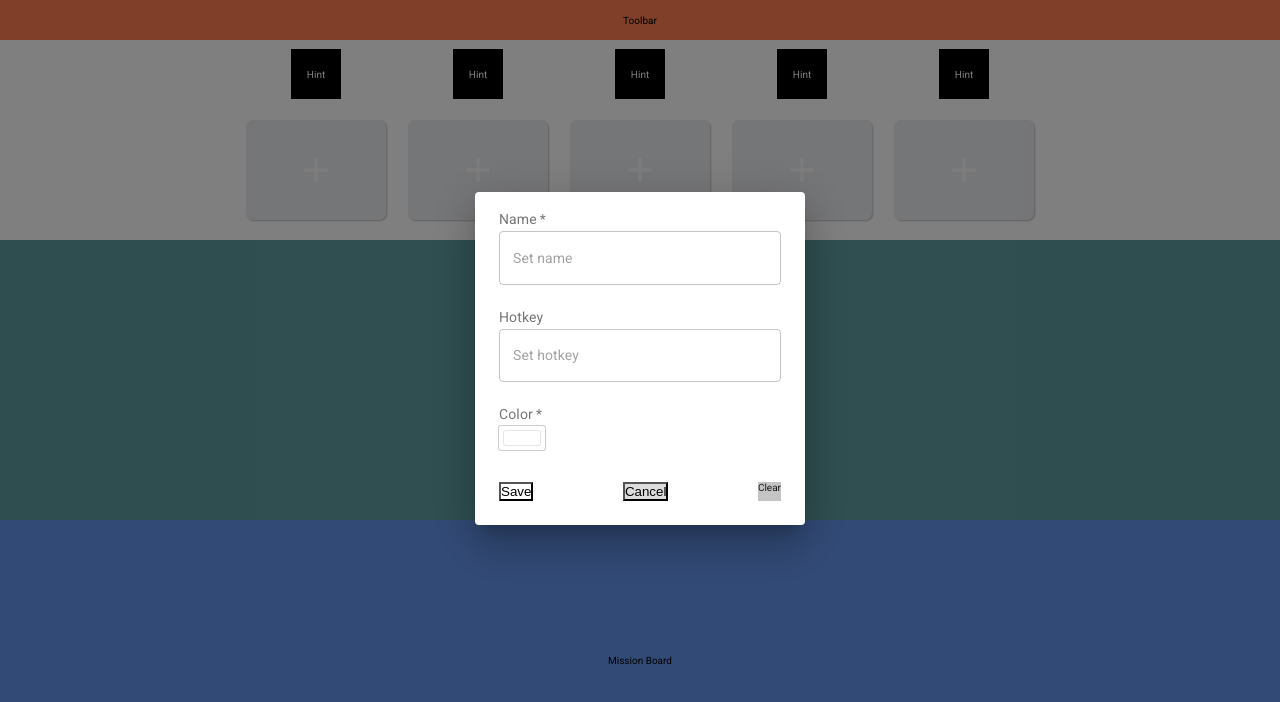
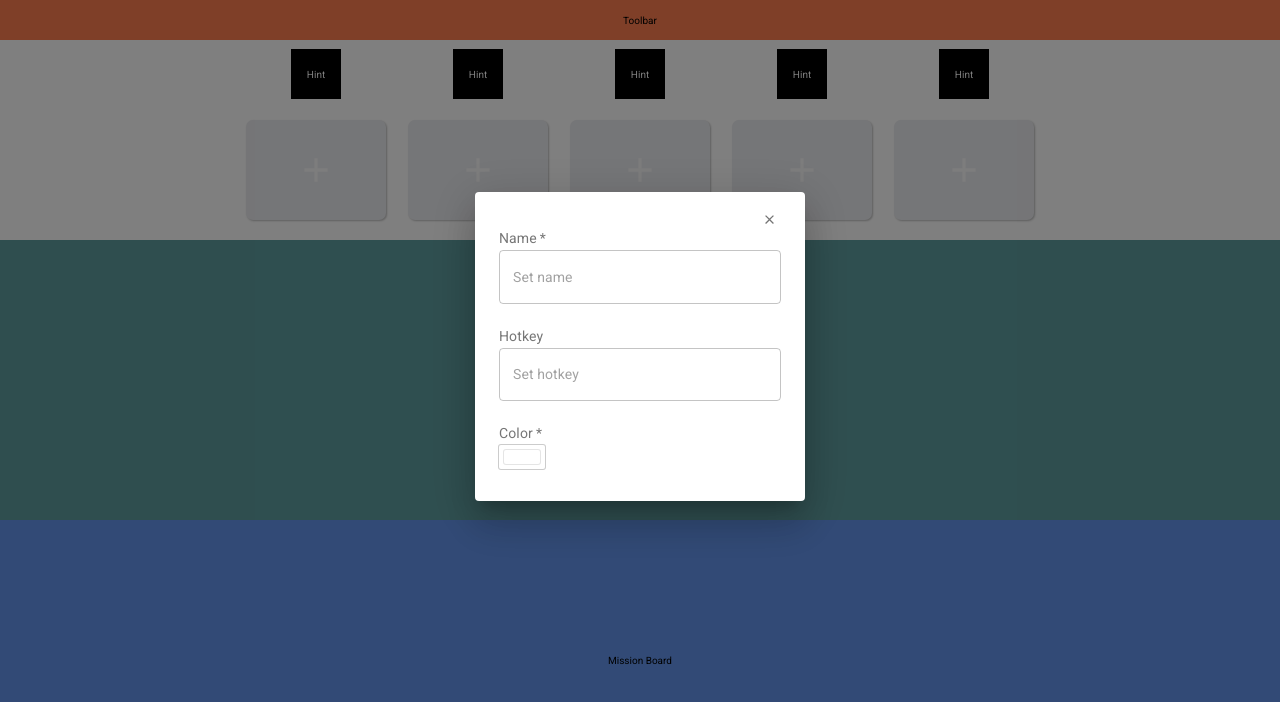
Before and after one commit to sailor95/progress-app, a React (Create React App) app in the folder fe/: page / in a window 1280 px wide. Both pictures are taken after a click on the button 316 px from the left and 170 px from the top of the page. Shown: the top 702 px of the page. Built offline with nearby package versions, Linux system fonts and the light colour scheme.

Commit message:
Finalize BtnDialog Base UI position

```diff
--- a/fe/src/components/main-sections/QuickBar/QuickBtnSet/BtnDialog/BtnDialog.tsx
+++ b/fe/src/components/main-sections/QuickBar/QuickBtnSet/BtnDialog/BtnDialog.tsx
@@ -1,11 +1,15 @@
 import React, { FC, useState } from 'react';
 import { useForm } from 'react-hook-form';
 import {
+  Button,
   Dialog,
+  DialogTitle,
   DialogContent,
   InputLabel,
+  IconButton,
   TextField,
 } from '@material-ui/core';
+import { Delete as DeleteIcon, Close as CloseIcon } from '@material-ui/icons';
 import { TwitterPicker, ColorResult } from 'react-color';
 
 import styles from './styles.module.scss';
@@ -34,10 +38,14 @@ const BtnDialog: FC<BtnDialogProps> = ({ open, onClose, onSave }) => {
       open={open}
       onClose={onClose}
       aria-labelledby="quick-btn-dialog"
-      disableBackdropClick
       maxWidth="md"
       classes={{ scrollPaper: styles.scroll_paper, paper: styles.paper }}
     >
+      <DialogTitle classes={{ root: styles.dialog_title }}>
+        <IconButton classes={{ root: styles.icon_button }} onClick={onClose}>
+          <CloseIcon />
+        </IconButton>
+      </DialogTitle>
       <DialogContent classes={{ root: styles.dialog_content_root }}>
         <form onSubmit={handleSubmit(onSubmit)}>
           <div className={styles.options}>
@@ -89,15 +97,18 @@ const BtnDialog: FC<BtnDialogProps> = ({ open, onClose, onSave }) => {
             </div>
           </div>
 
-          <div className={styles.buttons}>
-            <button className={styles.save} type="submit">
-              Save
-            </button>
-            <button className={styles.cancel} onClick={onClose} type="button">
-              Cancel
-            </button>
-            <div className={styles.clear}>Clear</div>
-          </div>
+          {/* TODO: Determine whether need clear button */}
+          {false && (
+            <Button
+              variant="contained"
+              color="secondary"
+              size="small"
+              startIcon={<DeleteIcon />}
+              type="button"
+            >
+              Clear Settings
+            </Button>
+          )}
         </form>
       </DialogContent>
     </Dialog>
--- a/fe/src/components/main-sections/QuickBar/QuickBtnSet/BtnDialog/styles.module.scss
+++ b/fe/src/components/main-sections/QuickBar/QuickBtnSet/BtnDialog/styles.module.scss
@@ -2,6 +2,15 @@
   position: relative;
   top: 20%;
   align-items: flex-start;
+}
+
+.dialog_title {
+  padding: 8px 16px 0;
+  margin-bottom: -8px;
+}
+
+.icon_button {
+  float: right;
 }
 
 .paper {
@@ -9,7 +18,7 @@
 }
 
 .dialog_content_root {
-  padding: 24px;
+  padding: 0 24px;
 }
 
 .input_label {
@@ -51,25 +60,3 @@
   border-radius: 2px;
   box-shadow: 0 0 0 1px rgba(0, 0, 0, 0.1);
 }
-
-.buttons {
-  display: flex;
-  justify-content: space-between;
-  margin-top: auto;
-  width: 100%;
-
-  .save {
-    background-color: white;
-    cursor: pointer;
-  }
-
-  .cancel {
-    background-color: gainsboro;
-    cursor: pointer;
-  }
-
-  .clear {
-    background-color: #c4c4c4;
-    cursor: pointer;
-  }
-}
```
